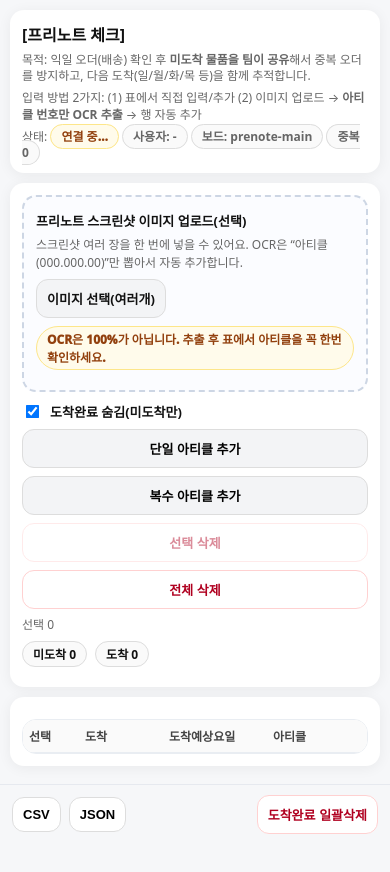
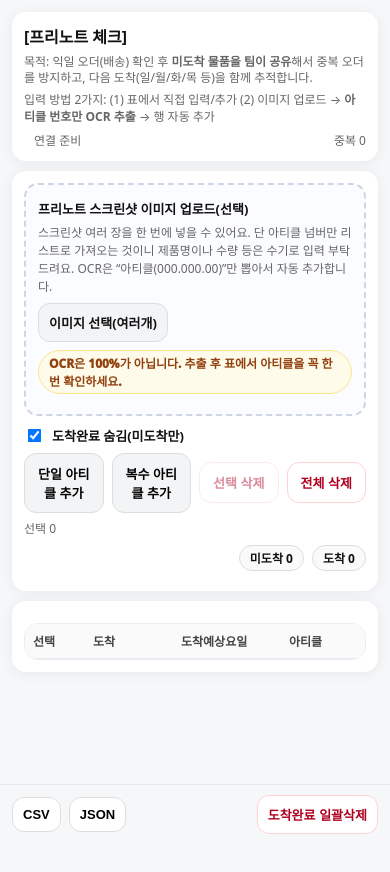
Before and after one commit to jooryda/FindBook, a website: page PreCheck/index.html in a window 390 px wide. After the commit the page ends 844 px from the top, so only its background shows below. Drawn offline with Linux system fonts and the light colour scheme; no server answers; a script that the page names is missing.

Commit message:
Update index.html

```diff
--- a/PreCheck/index.html
+++ b/PreCheck/index.html
@@ -90,23 +90,19 @@
     .progress .mono{ font-weight: 900; }
     .warn{ color: var(--danger); font-weight: 950; font-size: 12px; }
 
-    @media (max-width: 520px){
-      .wrap{ padding: 10px; padding-bottom: 112px; }
-      table{ min-width: 960px; }
-      thead th, tbody td{
-      word-break: break-word; padding: 6px 6px; }
-      .edit{ padding: 3px 5px; }
-      .timeCell{ width: 140px; }
-      .btn{ width: 100%; }
-      .bottomInner .btn{ width:auto; }
-    }
+
 
     /* Mobile: hide less important columns to reduce horizontal scroll */
+
+
     @media (max-width: 720px){
-      .hideMobile{ display:none !important; }
-      table{ table-layout: auto; }
-      thead th, tbody td{
-      word-break: break-word; padding: 7px 6px; }
+      .controls{ display:flex; flex-wrap:wrap; gap:8px; }
+      .controls .btn{ flex: 1 0 calc(25% - 8px); padding:10px 8px; font-size:13px; }
+      .controls .btn.wide{ flex-basis: calc(50% - 8px); }
+      .controls .toggle.wide{ flex: 1 0 100%; }
+      .controls .muted.wide{ flex: 1 0 100%; }
+      .controls .row{ flex-wrap:wrap; gap:8px; }
+      .controls .counts{ flex: 1 0 100%; justify-content:flex-end; }
     }
   </style>
 </head>
@@ -120,11 +116,11 @@
       <div class="muted" style="margin-top:6px;">
         입력 방법 2가지: (1) 표에서 직접 입력/추가 (2) 이미지 업로드 → <b>아티클 번호만 OCR 추출</b> → 행 자동 추가
       </div>
-      <div class="muted" style="margin-top:6px;">
-        상태: <span id="conn" class="pill">연결 준비</span>
-        <span class="pill" id="userTag">사용자: -</span>
-        <span class="pill" id="boardTag">보드: prenote-main</span>
-        <span class="pill" id="dupeTag">중복 0</span>
+
+      <div class="muted" style="margin-top:8px; display:flex; align-items:center; gap:10px;">
+        <span class="statusDot" id="statusDot" aria-label="연결 상태"></span>
+        <span class="muted" id="connText">연결 준비</span>
+        <span class="muted" id="dupeText" style="margin-left:auto;">중복 0</span>
       </div>
     </div>
 
@@ -133,7 +129,7 @@
         <div class="row" style="justify-content:space-between;">
           <div>
             <strong>프리노트 스크린샷 이미지 업로드(선택)</strong>
-            <div class="hint">스크린샷 여러 장을 한 번에 넣을 수 있어요. OCR은 “아티클(000.000.00)”만 뽑아서 자동 추가합니다.</div>
+            <div class="hint">스크린샷 여러 장을 한 번에 넣을 수 있어요. 단 아티클 넘버만 리스트로 가져오는 것이니 제품명이나 수량 등은 수기로 입력 부탁드려요. OCR은 “아티클(000.000.00)”만 뽑아서 자동 추가합니다.</div>
           </div>
           <div class="row">
             <label class="btn secondary" for="imgInput">이미지 선택(여러개)</label>
@@ -146,9 +142,9 @@
         </div>
       </div>
 
-      <div class="row" style="justify-content:space-between; margin-top:10px;">
+      <div class="row controls" style="justify-content:space-between; margin-top:10px;">
         <div class="row">
-          <label class="toggle">
+          <label class="toggle wide">
             <input type="checkbox" id="onlyOpen" checked />
             도착완료 숨김(미도착만)
           </label>
@@ -156,9 +152,9 @@
           <button class="btn secondary" id="pasteRow">복수 아티클 추가</button>
           <button class="btn danger" id="deleteSelected" disabled>선택 삭제</button>
           <button class="btn danger" id="deleteAll">전체 삭제</button>
-          <span class="muted" id="selCount">선택 0</span>
+          <span class="muted wide" id="selCount">선택 0</span>
         </div>
-        <div class="kpi">
+        <div class="kpi counts">
           <span class="pill" id="openCount">미도착 0</span>
           <span class="pill" id="doneCount">도착 0</span>
         </div>
@@ -181,9 +177,9 @@
     <th class="artCell">아티클</th>
     <th>제품명</th>
     <th class="qtyCell">수량</th>
-    <th class="locCell hideMobile">로케이션</th>
+    <th class="locCell">로케이션</th>
     <th class="hideMobile">메모</th>
-    <th class="dateCell hideMobile">입력날짜</th>
+    <th class="dateCell">입력날짜</th>
   </tr>
 </thead>
           <tbody id="tbody"></tbody>
@@ -292,7 +288,6 @@
       // Anonymous auth
       const res = await auth.signInAnonymously();
       state.userId = res.user && res.user.uid ? res.user.uid : "anon";
-      $("userTag").textContent = `사용자: ${state.userId.slice(0,8)}`;
 
       col = db.collection("boards").doc(BOARD_ID).collection("items");
 
@@ -640,7 +635,7 @@
 
         // 로케이션 (모바일 숨김)
         const tdLoc = document.createElement("td");
-        tdLoc.className = "locCell mono hideMobile";
+        tdLoc.className = "locCell mono";
         tdLoc.appendChild(editableCell(it.location || "", async (v) => {
           await patchDoc(it.id, { location: v });
         }, "mono"));
@@ -653,7 +648,7 @@
 
                 // 입력날짜(자동)
         const tdCreated = document.createElement("td");
-        tdCreated.className = "dateCell mono hideMobile";
+        tdCreated.className = "dateCell mono";
         tdCreated.textContent = (it.createdAt ? fmtTime(it.createdAt).slice(0,10) : "");
 
         tr.appendChild(tdSel);
```
